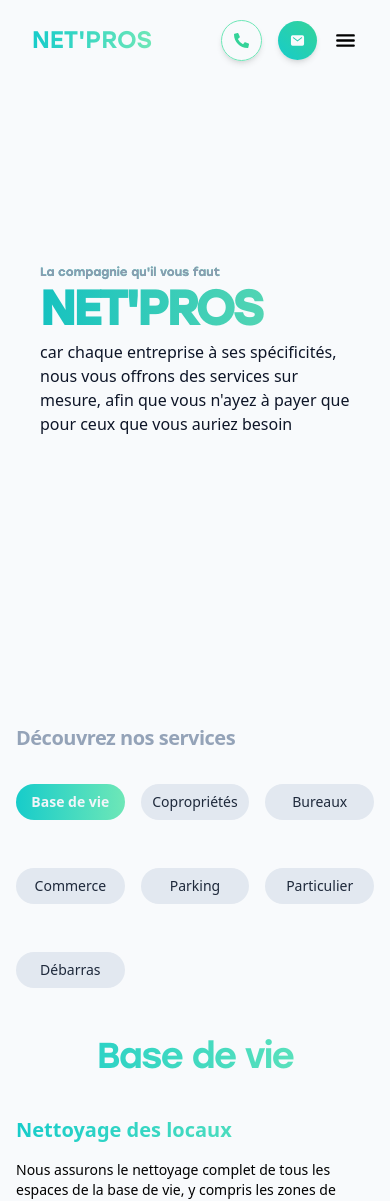
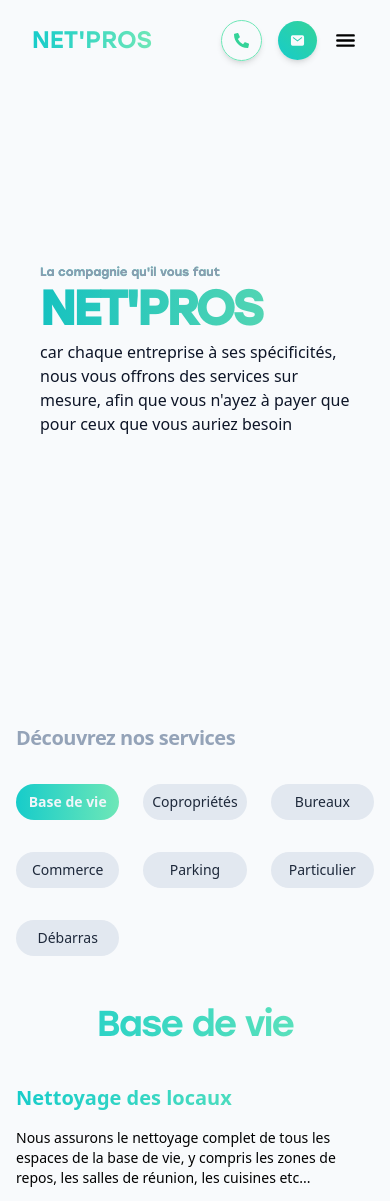
Before and after one commit to netproam/netpro, a Next.js app: page / in a window 390 px wide. Shown: the top 1201 px of the page. Built offline with nearby package versions, Linux system fonts and the light colour scheme.

Commit message:
deuxieme ajout des informations

```diff
--- a/src/components/forms/ContactOnDialog.tsx
+++ b/src/components/forms/ContactOnDialog.tsx
@@ -66,7 +66,7 @@ const ContactOnDialog = () => {
     return (
         <Form {...form}  >
           <form onSubmit={form.handleSubmit(onSubmit)} className="h-full
-           bg-slate-50  gap-8 px-1 lg:px-4 p-0  lg:p-4
+           bg-slate-50  gap-8 px-0 lg:px-4 p-0  lg:p-4
              w-full  flex flex-col
          rounded-xl  ">
             <div className="flex flex-col gap-4">
--- a/src/components/section/NewServiceSection.tsx
+++ b/src/components/section/NewServiceSection.tsx
@@ -108,7 +108,7 @@ const selectionnedTextComponent=allServices[isTextSelected]?.description?.map((e
     <div className="flex flex-col h-full  w-full text-center  gap-2 pt-4 lg:pt-10 ">
 
 
-<div className=" grid grid-cols-3 lg:grid-cols-7 gap-y-4 px-4 gap-4 lg:gap-10  lg:px-10
+<div className=" grid grid-cols-3 lg:grid-cols-7  px-4 gap-6 gap  gap-y-0 lg:gap-10  lg:px-10
  w-full place-items-center  relative   ">
 {allDataDisplay}
 </div>
```
